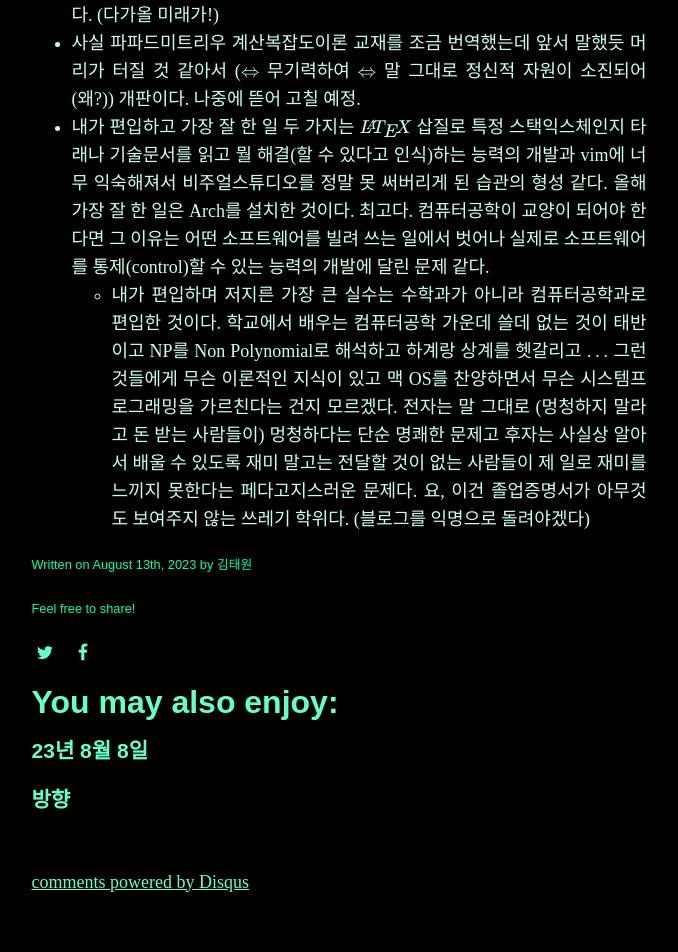
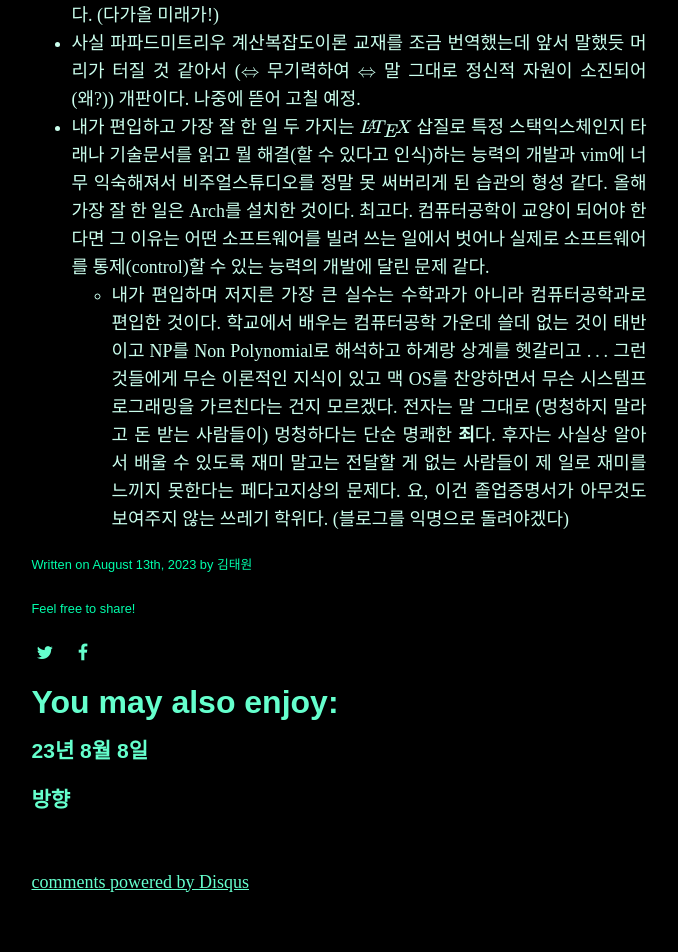
Before and after one commit to pangmoo-KTW/pangmoo-KTW, a Jekyll site: the page built from _posts/2023-08-13-ess005.md, in a window 1280 px wide. Shown: the part 1282-2234 px from the top of the page, without its empty margins (301-979 px from the left). Built offline with Jekyll 4.4.1, drawn with Linux system fonts in a browser that asks for light colours; some web fonts are replaced; our own code applies the rules of GitHub Pages for plain Markdown files; comment, search, counter and statistics services are not loaded.

Commit message:
ess005 mad

```diff
--- a/_posts/2023-08-13-ess005.md
+++ b/_posts/2023-08-13-ess005.md
@@ -19,4 +19,4 @@ tags: [essay]
 - 지수 또한 나의 계단적학습론에 동감하는 경험을 하고 있다고 하니 기대가 된다. (다가올 미래가!)
 - 사실 파파드미트리우 계산복잡도이론 교재를 조금 번역했는데 앞서 말했듯 머리가 터질 것 같아서 ($\Leftrightarrow$ 무기력하여 $\Leftrightarrow$ 말 그대로 정신적 자원이 소진되어 (왜?)) 개판이다. 나중에 뜯어 고칠 예정.
 - 내가 편입하고 가장 잘 한 일 두 가지는 $\LaTeX$ 삽질로 특정 스택익스체인지 타래나 기술문서를 읽고 뭘 해결(할 수 있다고 인식)하는 능력의 개발과 vim에 너무 익숙해져서 비주얼스튜디오를 정말 못 써버리게 된 습관의 형성 같다. 올해 가장 잘 한 일은 Arch를 설치한 것이다. 최고다. 컴퓨터공학이 교양이 되어야 한다면 그 이유는 어떤 소프트웨어를 빌려 쓰는 일에서 벗어나 실제로 소프트웨어를 통제(control)할 수 있는 능력의 개발에 달린 문제 같다.
-    - 내가 편입하며 저지른 가장 큰 실수는 수학과가 아니라 컴퓨터공학과로 편입한 것이다. 학교에서 배우는 컴퓨터공학 가운데 쓸데 없는 것이 태반이고 NP를 Non Polynomial로 해석하고 하계랑 상계를 헷갈리고 $\ldots$ 그런 것들에게 무슨 이론적인 지식이 있고 맥 OS를 찬양하면서 무슨 시스템프로그래밍을 가르친다는 건지 모르겠다. 전자는 말 그대로 (멍청하지 말라고 돈 받는 사람들이) 멍청하다는 단순 명쾌한 문제고 후자는 사실상 알아서 배울 수 있도록 재미 말고는 전달할 것이 없는 사람들이 제 일로 재미를 느끼지 못한다는 페다고지스러운 문제다. 요, 이건 졸업증명서가 아무것도 보여주지 않는 쓰레기 학위다. (블로그를 익명으로 돌려야겠다)
+    - 내가 편입하며 저지른 가장 큰 실수는 수학과가 아니라 컴퓨터공학과로 편입한 것이다. 학교에서 배우는 컴퓨터공학 가운데 쓸데 없는 것이 태반이고 NP를 Non Polynomial로 해석하고 하계랑 상계를 헷갈리고 $\ldots$ 그런 것들에게 무슨 이론적인 지식이 있고 맥 OS를 찬양하면서 무슨 시스템프로그래밍을 가르친다는 건지 모르겠다. 전자는 말 그대로 (멍청하지 말라고 돈 받는 사람들이) 멍청하다는 단순 명쾌한 **죄**다. 후자는 사실상 알아서 배울 수 있도록 재미 말고는 전달할 게 없는 사람들이 제 일로 재미를 느끼지 못한다는 페다고지상의 문제다. 요, 이건 졸업증명서가 아무것도 보여주지 않는 쓰레기 학위다. (블로그를 익명으로 돌려야겠다)
```
